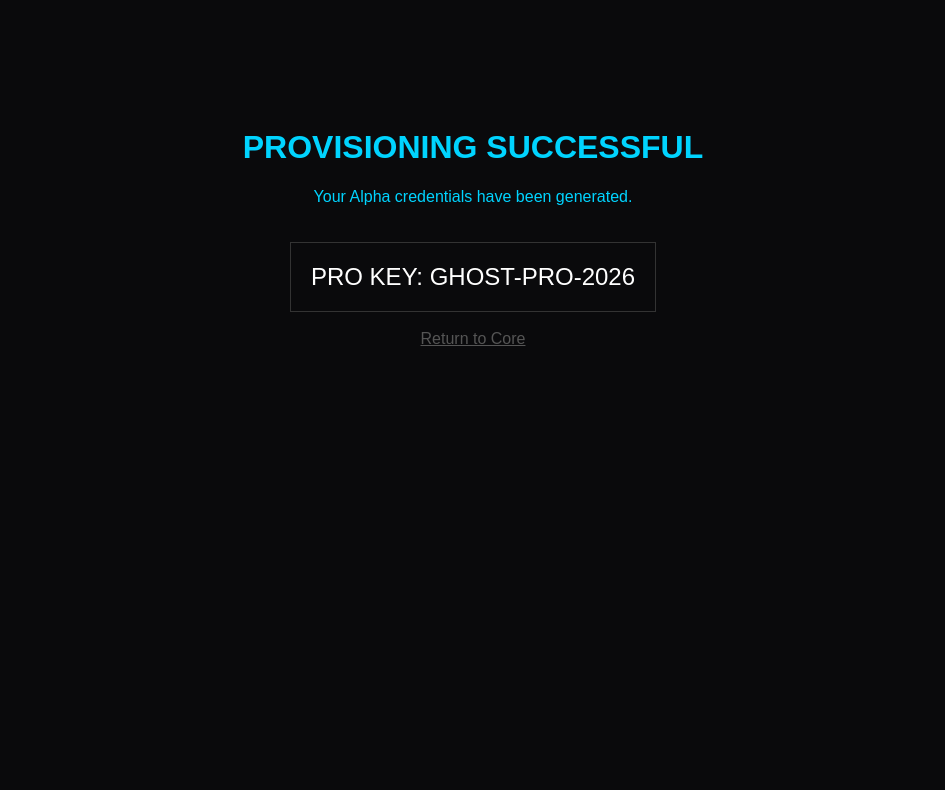
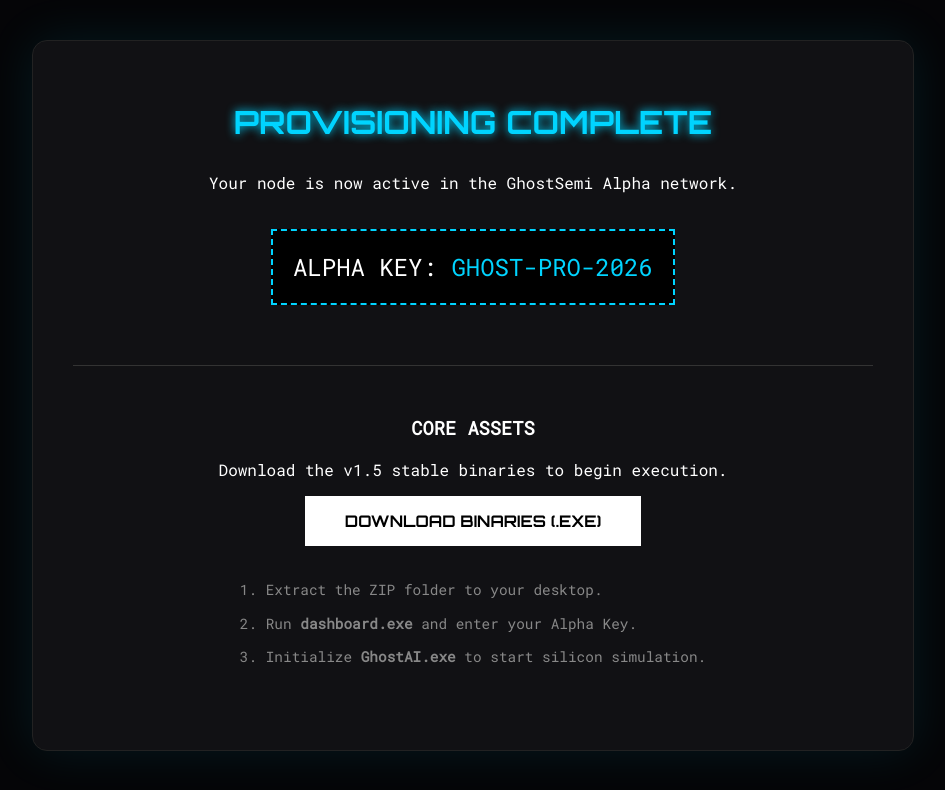
Before and after one commit to GhostSemi/GhostSemi-Core, a plain HTML site: page success.html in a window 1280 px wide. Shown: the whole page, without its empty margins (167-1112 px from the left). Drawn offline with Linux system fonts and the light colour scheme.

Commit message:
v1.5.2: Upgraded success page to Download Portal

```diff
--- a/success.html
+++ b/success.html
@@ -1,17 +1,44 @@
 <!DOCTYPE html>
-<html>
+<html lang="en">
 <head>
-    <title>GhostSemi | Access Granted</title>
+    <meta charset="UTF-8">
+    <meta name="viewport" content="width=device-width, initial-scale=1.0">
+    <title>GhostSemi | Alpha Portal</title>
+    <link href="https://fonts.googleapis.com/css2?family=Orbitron:wght@400;700&family=Roboto+Mono&display=swap" rel="stylesheet">
     <style>
-        body { background: #0a0a0c; color: #00d4ff; font-family: sans-serif; text-align: center; padding-top: 100px; }
-        .key { font-size: 24px; color: white; border: 1px solid #333; padding: 20px; display: inline-block; margin-top: 20px; }
+        :root { --neon: #00d4ff; --dark: #050507; --panel: #111114; }
+        body { background-color: var(--dark); color: white; font-family: 'Roboto Mono', monospace; margin: 0; padding: 40px; text-align: center; }
+        .container { max-width: 800px; margin: 0 auto; background: var(--panel); border: 1px solid #222; padding: 40px; border-radius: 15px; box-shadow: 0 0 50px rgba(0, 212, 255, 0.1); }
+        h1 { font-family: 'Orbitron', sans-serif; color: var(--neon); text-shadow: 0 0 10px var(--neon); margin-bottom: 30px; }
+        .key-box { background: #000; border: 2px dashed var(--neon); padding: 20px; font-size: 1.5rem; color: white; margin: 20px 0; display: inline-block; }
+        .download-zone { margin-top: 40px; padding: 30px; border-top: 1px solid #333; }
+        .dl-button { background: white; color: black; padding: 15px 40px; text-decoration: none; font-weight: bold; font-family: 'Orbitron', sans-serif; display: inline-block; transition: 0.3s; }
+        .dl-button:hover { background: var(--neon); transform: translateY(-3px); }
+        .steps { text-align: left; display: inline-block; color: #888; margin-top: 20px; font-size: 0.9rem; }
     </style>
 </head>
 <body>
-    <h1>PROVISIONING SUCCESSFUL</h1>
-    <p>Your Alpha credentials have been generated.</p>
-    <div class="key">PRO KEY: GHOST-PRO-2026</div>
-    <br><br>
-    <a href="index.html" style="color: #555;">Return to Core</a>
+
+    <div class="container">
+        <h1>PROVISIONING COMPLETE</h1>
+        <p>Your node is now active in the GhostSemi Alpha network.</p>
+
+        <div class="key-box">
+            ALPHA KEY: <span style="color: var(--neon);">GHOST-PRO-2026</span>
+        </div>
+
+        <div class="download-zone">
+            <h3>CORE ASSETS</h3>
+            <p>Download the v1.5 stable binaries to begin execution.</p>
+            <a href="https://github.com/GhostSemi/GhostSemi-Core/releases" class="dl-button">DOWNLOAD BINARIES (.EXE)</a>
+            <br>
+            <div class="steps">
+                <p>1. Extract the ZIP folder to your desktop.</p>
+                <p>2. Run <strong>dashboard.exe</strong> and enter your Alpha Key.</p>
+                <p>3. Initialize <strong>GhostAI.exe</strong> to start silicon simulation.</p>
+            </div>
+        </div>
+    </div>
+
 </body>
 </html>
```
